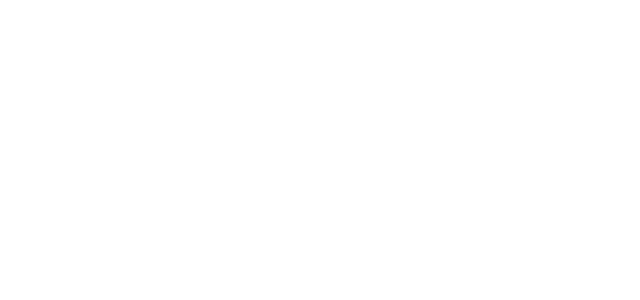
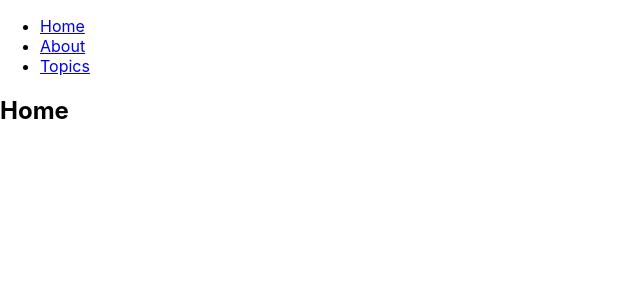
Before and after one commit to gaojihao/react-hierarchy, a React (Create React App) app in the folder demo/: page / in a window 1280 px wide. Shown: the top 300 px of the page, without its empty margins (0-640 px from the left). Built offline with nearby package versions, Linux system fonts and the light colour scheme.

Commit message:
add page

```diff
--- a/demo/src/App.tsx
+++ b/demo/src/App.tsx
@@ -1,11 +1,85 @@
-import React from 'react';
+import React from "react";
+import {
+  BrowserRouter as Router,
+  Switch,
+  Route,
+  Link,
+  useRouteMatch,
+  useParams
+} from "react-router-dom";
 import './App.css';
 
-function App() {
+export default function App() {
   return (
-    <div className="App">
+    <Router>
+      <div>
+        <ul>
+          <li>
+            <Link to="/">Home</Link>
+          </li>
+          <li>
+            <Link to="/about">About</Link>
+          </li>
+          <li>
+            <Link to="/topics">Topics</Link>
+          </li>
+        </ul>
+
+        <Switch>
+          <Route path="/about">
+            <About />
+          </Route>
+          <Route path="/topics">
+            <Topics />
+          </Route>
+          <Route path="/">
+            <Home />
+          </Route>
+        </Switch>
+      </div>
+    </Router>
+  );
+}
+
+function Home() {
+  return <h2>Home</h2>;
+}
+
+function About() {
+  return <h2>About</h2>;
+}
+
+function Topics() {
+  let match = useRouteMatch();
+
+  return (
+    <div>
+      <h2>Topics</h2>
+
+      <ul>
+        <li>
+          <Link to={`${match.url}/components`}>Components</Link>
+        </li>
+        <li>
+          <Link to={`${match.url}/props-v-state`}>
+            Props v. State
+          </Link>
+        </li>
+      </ul>
+
+      <Switch>
+        <Route path={`${match.path}/:topicId`}>
+          <Topic />
+        </Route>
+        <Route path={match.path}>
+          <h3>Please select a topic.</h3>
+        </Route>
+      </Switch>
     </div>
   );
 }
 
-export default App;
+function Topic() {
+  let { topicId } = useParams() as {topicId : string};
+  return <h3>Requested topic ID: {topicId}</h3>;
+}
```
